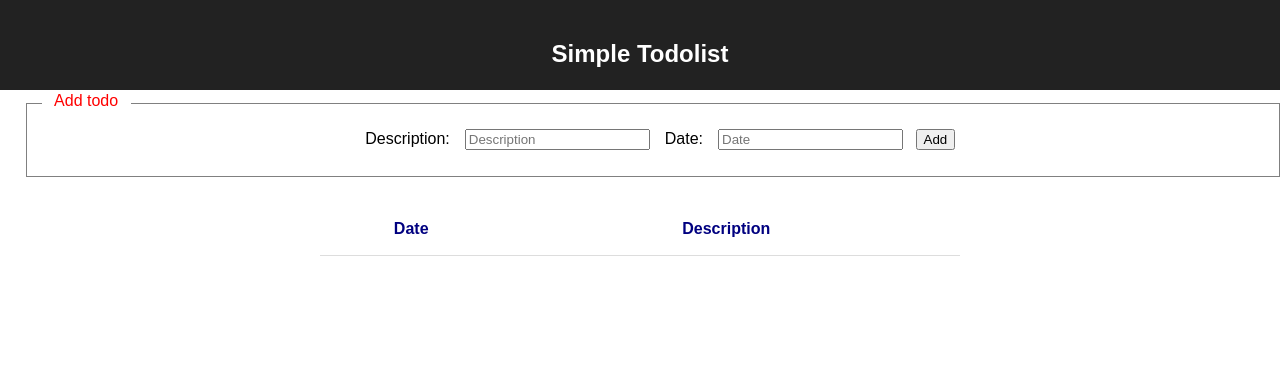
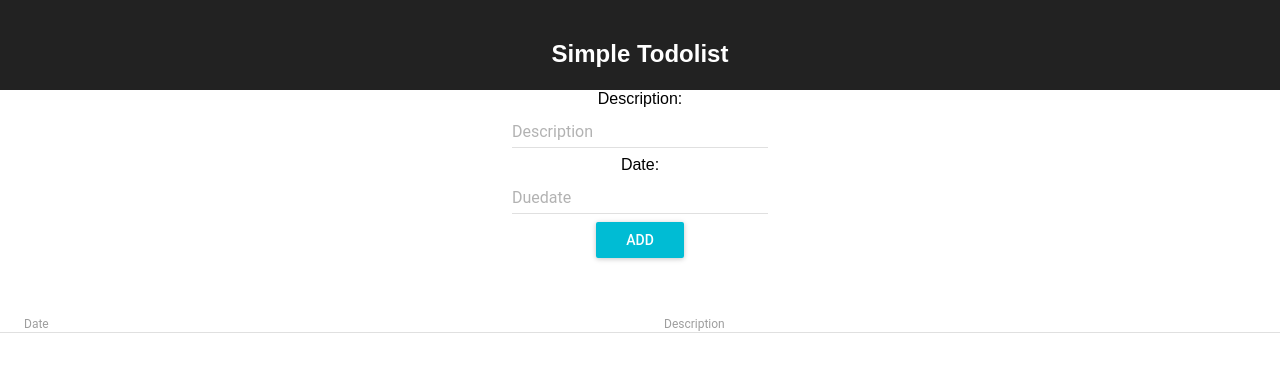
Before and after one commit to duongthienlee/toDoApp, a React (Create React App) app: page / in a window 1280 px wide. Shown: the top 372 px of the page. Built offline with nearby package versions, Linux system fonts and the light colour scheme.

Commit message:
Added  MUI

```diff
--- a/src/App.css
+++ b/src/App.css
@@ -22,48 +22,10 @@
   font-size: large;
 }
 
-.inputTodo{
-  border: 1px groove gray;
-  left: 1%;
-  margin:1% 1% 2% 1%;
-  padding:2% 0 2% 0;
-  position: relative;
+table {
+  margin-left: auto;
+  margin-right: auto;
 }
-.inputTodo > :first-child {
-  color:red;
-  margin-top:-3%;
-  padding:0 1% 0 1%;
-  left:15px;
-  position: absolute;
-  background:white;
-
-}
-Label{
-    padding: 0 15px 0 15px;
-}
-/*Button add*/
-Input[type=submit]{
-    margin:0 0 0 1%;
-}
-
-/*Table styling */
-table, th, td {
-border-bottom: 1px solid #ddd;
-
-}
-table{
-  border-collapse: collapse;
-  width:50%;
-  position: relative;
-  left:25%;
-
-}
-table th{
-  text-align: center;
-  color: navy;
-  height:50px;
-}
-
 
 @keyframes App-logo-spin {
   from { transform: rotate(0deg); }
--- a/src/App.js
+++ b/src/App.js
@@ -1,70 +1,61 @@
-import React, {Component} from "react"
-import "./App.css"
+import React, {Component} from 'react';
+import './App.css';
 import TodoTable from "./TodoTable"
+import RaisedButton from 'material-ui/RaisedButton'
+import TextField from 'material-ui/TextField'
+import DatePicker from 'material-ui/DatePicker'
+
 
 class App extends Component {
     constructor(props) {
-    super(props)
-    this.state = {description: "", date: "", todos: []}
-    this.removeToDo = this.removeToDo.bind(this)
+        super(props);
+        this.state = {description: '', date: '', todos: []}
     }
 
-  inputChanged = event => {
-    this.setState({[event.target.name]: event.target.value})
+    inputChanged = (event) => {
+        this.setState({[event.target.name]: event.target.value});
     }
-
-  addTodo = event => {
-    event.preventDefault()
+    dateChanged = (event, date) => {
+        this.setState({date: date});
+    }
+    addTodo = (event) => {
+        event.preventDefault();
+        const strDate = this.state.date.getDate() + '.' + (this.state.date.getMonth() + 1) + '.' + this.state.date.getFullYear();
+        const newTodo = {description: this.state.description, date: strDate};
         this.setState({
-      todos: [
-        ...this.state.todos,
-        {
-          description: this.state.description,
-          date: this.state.date
+            todos: [...this.state.todos, newTodo]
+        });
     }
-      ]
-    })
-  }
-
-  removeToDo(todo, index) {
+    removeToDo= (todo, index) => {
         this.setState({
             todos: this.state.todos.filter((todo, i) => i !== index)
         })
     }
-
     render() {
         return (
             <div className="App">
-        <header className="App-header">
-          <h2 className="App-title">Simple Todolist</h2>
-        </header>
-
-        <div className="inputTodo">
-          <p>Add todo</p>
-          <form onSubmit={this.addTodo}>
-            <label>Description:</label>
-            <input
-              type="text"
-              name="description"
-              onChange={this.inputChanged}
-              value={this.state.description}
-              placeholder="Description"
-            />
-            <label>Date:</label>
-            <input
-              type="text"
-              name="date"
-              onChange={this.inputChanged}
-              value={this.state.date}
-              placeholder="Date"
-            />
-            <input type="submit" value="Add" />
+                <div className="App-header">
+                    <h2>Simple Todolist</h2>
+                </div>
+                <div>
+                    <form>
+                        Description:<br/>
+                        <TextField hintText="Description" name="description" onChange={this.inputChanged}
+                                   value={this.state.description}/><br/>
+                        Date:<br/>
+                        <DatePicker hintText="Duedate" name="date" onChange={this.dateChanged} value={this.state.date}/>
+                        <RaisedButton onClick={this.addTodo} primary={true}
+                                      label=
+                                          "Add"/>
                     </form>
                 </div>
-        <TodoTable todos={this.state.todos} removeToDo={this.removeToDo} />
+                <div>
+
+                    <TodoTable todos={this.state.todos} removeToDo={this.removeToDo}/>
                 </div>
-    )
+            </div>
+        );
     }
 }
 
-export default App
+export default App;
--- a/src/TodoTable.js
+++ b/src/TodoTable.js
@@ -1,39 +1,56 @@
-import React, {Component} from "react"
+import React, {Component} from 'react'
 import "./App.css"
+import RaisedButton from 'material-ui/RaisedButton'
+import {
+    Table,
+    TableBody,
+    TableHeader,
+    TableHeaderColumn,
+    TableRow,
+    TableRowColumn
+} from 'material-ui/Table'
+
 class TodoTable extends Component {
+    constructor(props) {
+        super(props);
+    }
+
     removeItem(item, index) {
         this.props.removeToDo(item, index)
     }
+
     render() {
         return (
             <div className="App">
-        <table>
-          <thead>
-            <tr>
-              <th>Date</th>
-              <th>Description</th>
-              <th />
-            </tr>
-          </thead>
-          <tbody>
-            {this.props.todos.map((item, index) => (
-              <tr key={index}>
-                <td> {item.date}</td>
-                <td> {item.description}</td>
-                <td>
-                  <button
+                <Table selectable={false}>
+                    <TableHeader
+                        displaySelectAll={false}>
+                        <TableHeaderColumn>
+                            Date
+                        </TableHeaderColumn>
+                        <TableHeaderColumn>
+                            Description
+                        </TableHeaderColumn>
+                    </TableHeader>
+                    <TableBody displayRowCheckbox={false}>
+                        {this.props.todos.map((item, index) =>
+                            <TableRow key={index}>
+                                <TableRowColumn>{item.date}</TableRowColumn>
+                                <TableRowColumn>{item.description}</TableRowColumn>
+                                <TableRowColumn>
+                                    <RaisedButton
                                         onClick={() => {
                                             this.removeItem(item, index)
                                         }}
                                         key={index}
+                                        label="Delete"
                                     >
-                    Delete
-                  </button>
-                </td>
-              </tr>
-            ))}
-          </tbody>
-        </table>
+
+                                    </RaisedButton>
+                                </TableRowColumn>
+                            </TableRow>)}
+                    </TableBody>
+                </Table>
             </div>
         )
     }
--- a/src/index.js
+++ b/src/index.js
@@ -1,8 +1,14 @@
 import React from 'react';
 import ReactDOM from 'react-dom';
 import './index.css';
-import App from './App';
+import App from './App'
+import MuiThemeProvider from 'material-ui/styles/MuiThemeProvider'
+
 import registerServiceWorker from './registerServiceWorker';
-
-ReactDOM.render(<App />, document.getElementById('root'));
+const MyApp = () => (
+    <MuiThemeProvider>
+        <App />
+    </MuiThemeProvider>
+);
+ReactDOM.render(<MyApp />, document.getElementById('root'));
 registerServiceWorker();
```
Also changed, not shown: package.json (+5 -2 lines), 1 other file (tests, documents, lock files or other folders). Lines whose indentation alone changed are shown as unchanged.
